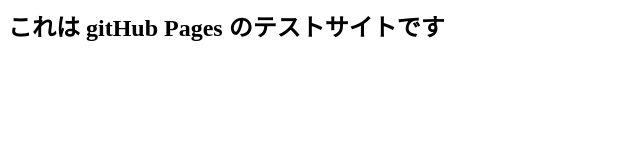
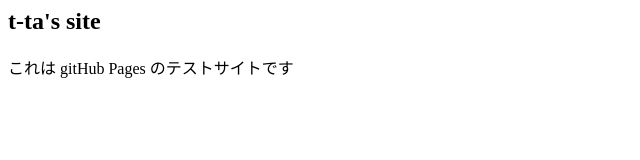
Before and after one commit to teeta32/teeta32.github.io, a plain HTML site: page index.html in a window 1280 px wide. Shown: the whole page, without its empty margins (0-640 px from the left). Drawn offline with Linux system fonts and the light colour scheme.

Commit message:
Update index.html

```diff
--- a/index.html
+++ b/index.html
@@ -1,6 +1,6 @@
 <html>
 <body>
-<h2><t-ta's site</h2>
+<h2>t-ta's site</h2>
 <p>これは gitHub Pages のテストサイトです</p>
 </body>
 </html>
```
